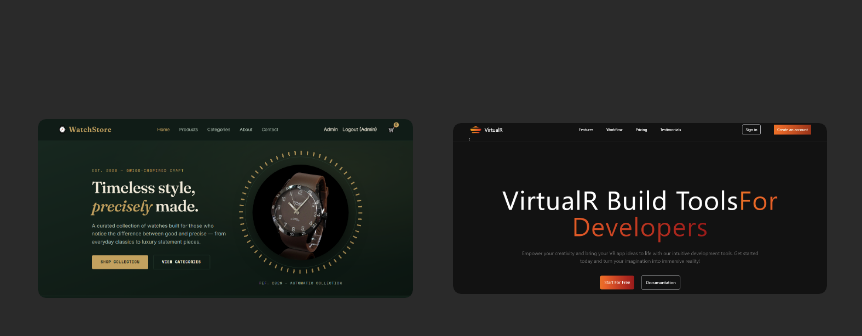
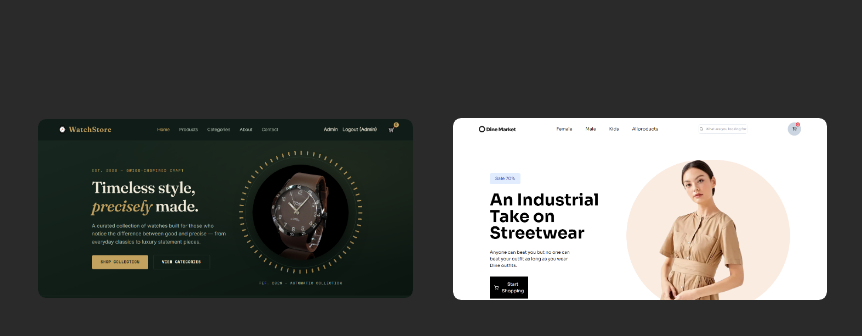
Before and after one commit to majidkhanhangu/Protfolio-website, a plain HTML site: page index.html in a window 1280 px wide. Shown: the part 2314-2650 px from the top of the page, 0-862 px from the left. Drawn offline with nearby package versions, Linux system fonts and the light colour scheme.

Commit message:
Update index.html

```diff
--- a/index.html
+++ b/index.html
@@ -101,7 +101,7 @@
 </div>
 </div>
 <div class="row">
-      <img src="img/project2 - Copy.png" alt="">
+      <img src="img/project1.2.png" alt="">
       <div class="layer">
       <h5>Dine-Market</h5>
       <p>>E-commerce Dine-Market</p>
```
